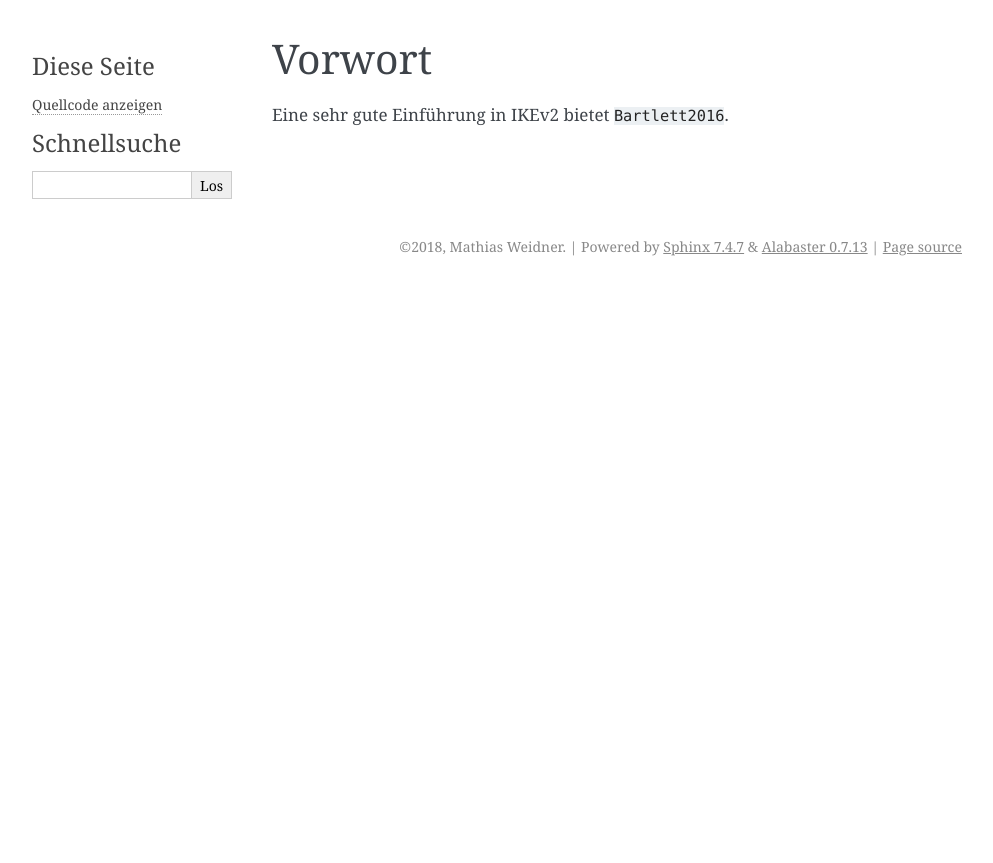
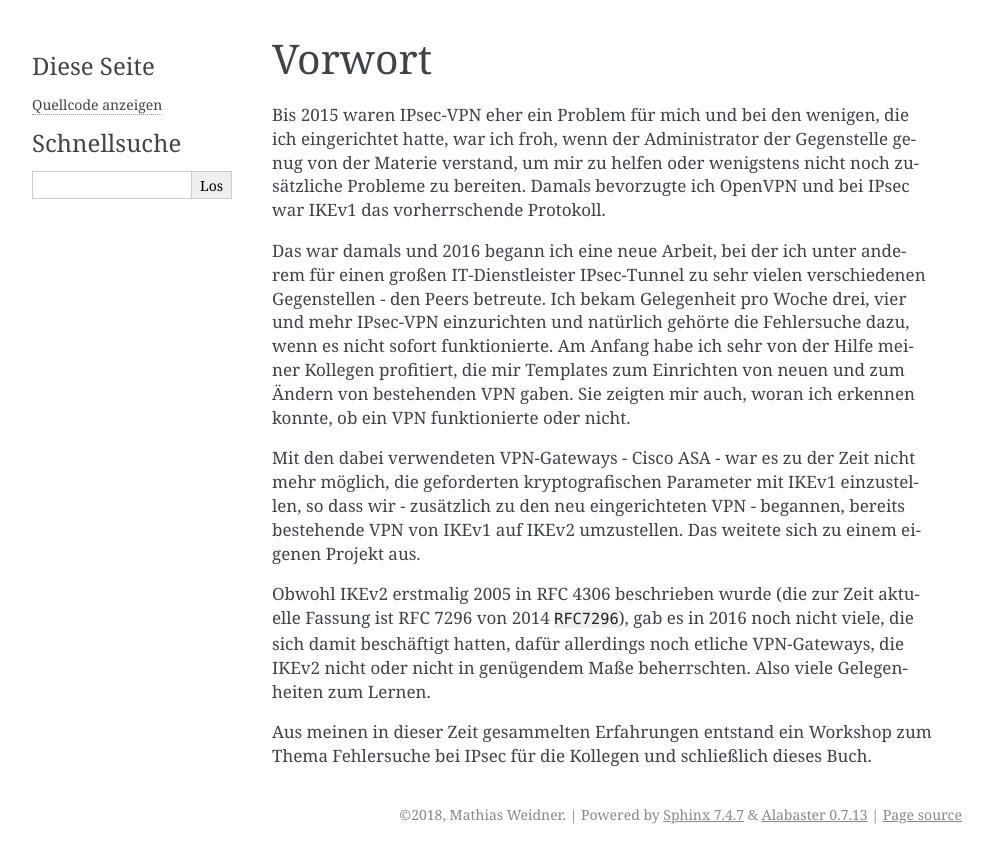
Before and after one commit to matwei-books/Fehlersuche-bei-IPsec-VPN-mit-IKEv2, a Sphinx documentation site: the page built from source/vorwort.rst, in a window 1280 px wide. Shown: the top 863 px of the page, without its empty margins (148-1141 px from the left). Built offline with Sphinx 7.4.7, drawn with Linux system fonts in a browser that asks for light colours; cross-references to code outside the pages are shown as plain code.

Commit message:
Vorwort überarbeitet

```diff
--- a/source/vorwort.rst
+++ b/source/vorwort.rst
@@ -2,4 +2,35 @@
 Vorwort
 =======
 
-Eine sehr gute Einführung in IKEv2 bietet :cite:`Bartlett2016`.
+Bis 2015 waren IPsec-VPN eher ein Problem für mich und bei den wenigen,
+die ich eingerichtet hatte, war ich froh, wenn der Administrator der
+Gegenstelle genug von der Materie verstand, um mir zu helfen oder
+wenigstens nicht noch zusätzliche Probleme zu bereiten. Damals
+bevorzugte ich OpenVPN und bei IPsec war IKEv1 das vorherrschende
+Protokoll.
+
+Das war damals und 2016 begann ich eine neue Arbeit, bei der ich unter
+anderem für einen großen IT-Dienstleister IPsec-Tunnel zu sehr vielen
+verschiedenen Gegenstellen - den Peers betreute. Ich bekam
+Gelegenheit pro Woche drei, vier und mehr IPsec-VPN einzurichten und
+natürlich gehörte die Fehlersuche dazu, wenn es nicht sofort
+funktionierte. Am Anfang habe ich sehr von der Hilfe meiner Kollegen
+profitiert, die mir Templates zum Einrichten von neuen und zum
+Ändern von bestehenden VPN gaben. Sie zeigten mir auch, woran ich
+erkennen konnte, ob ein VPN funktionierte oder nicht.
+
+Mit den dabei verwendeten VPN-Gateways - Cisco ASA - war es zu der Zeit
+nicht mehr möglich, die geforderten kryptografischen Parameter mit IKEv1
+einzustellen, so dass wir - zusätzlich zu den neu eingerichteten VPN -
+begannen, bereits bestehende VPN von IKEv1 auf IKEv2 umzustellen. Das
+weitete sich zu einem eigenen Projekt aus.
+
+Obwohl IKEv2 erstmalig 2005 in RFC 4306 beschrieben wurde (die zur Zeit
+aktuelle Fassung ist RFC 7296 von 2014 :cite:`RFC7296`), gab es in 2016 noch
+nicht viele, die sich damit beschäftigt hatten, dafür allerdings noch
+etliche VPN-Gateways, die IKEv2 nicht oder nicht in genügendem Maße
+beherrschten. Also viele Gelegenheiten zum Lernen.
+
+Aus meinen in dieser Zeit gesammelten Erfahrungen entstand ein Workshop
+zum Thema Fehlersuche bei IPsec für die Kollegen und schließlich dieses
+Buch.
```
